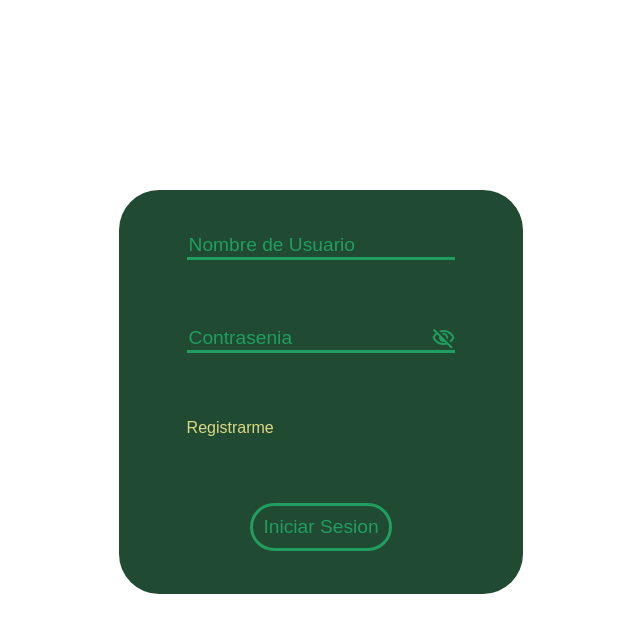
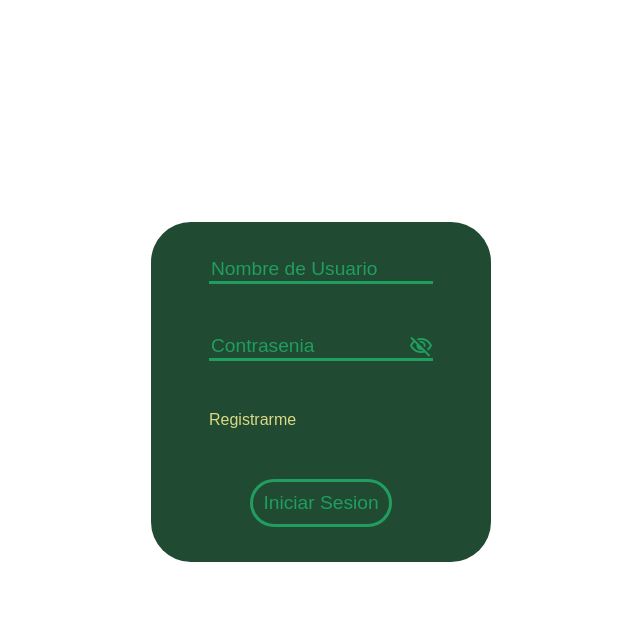
Before and after one commit to Chialvo/Caso-8-The-Challenge-Island, a Django app: page /accounts/login/ in a window 1280 px wide. Shown: the top 633 px of the page, without its empty margins (319-959 px from the left). Run offline with Django 4.2, Linux system fonts and the light colour scheme.

Commit message:
Ajustes template

```diff
--- a/TheChallengeIsland/TCI/static/css/login.css
+++ b/TheChallengeIsland/TCI/static/css/login.css
@@ -19,12 +19,16 @@ body{
     flex-direction: column;
     justify-content: space-around;
     align-items: center;
-    width: 30vw;
-    height: 30vw;
+    width: 25vw;
+    height: 25vw;
     background-color: var(--color-3) ;
     border-radius: 40px;
     padding: 10px;
 
+}
+
+input{
+    font-size: larger;
 }
 
 input{
--- a/TheChallengeIsland/TCI/templates/home.html
+++ b/TheChallengeIsland/TCI/templates/home.html
@@ -8,7 +8,7 @@
     <div class="home-header-textos">
         <h1 class="home-texto">Bienvenidos a</h1>
         <h1 class="home-texto">The Challenge Island</h1>
-        <a href="" class="home-inicio_sesion">Inicia sesion</a>
+        <a href="{% url 'login' %}" class="home-inicio_sesion">Inicia sesion</a>
 
     </div>
 
--- a/TheChallengeIsland/TCI/views.py
+++ b/TheChallengeIsland/TCI/views.py
@@ -39,4 +39,4 @@ def participantes(request):
 
 def exit(request):
     logout(request)
-    return redirect('home')
+    return render(request,'home.html')
```
Also changed, not shown: TheChallengeIsland/TCI/static/js/login.js (+0 -7 lines).
